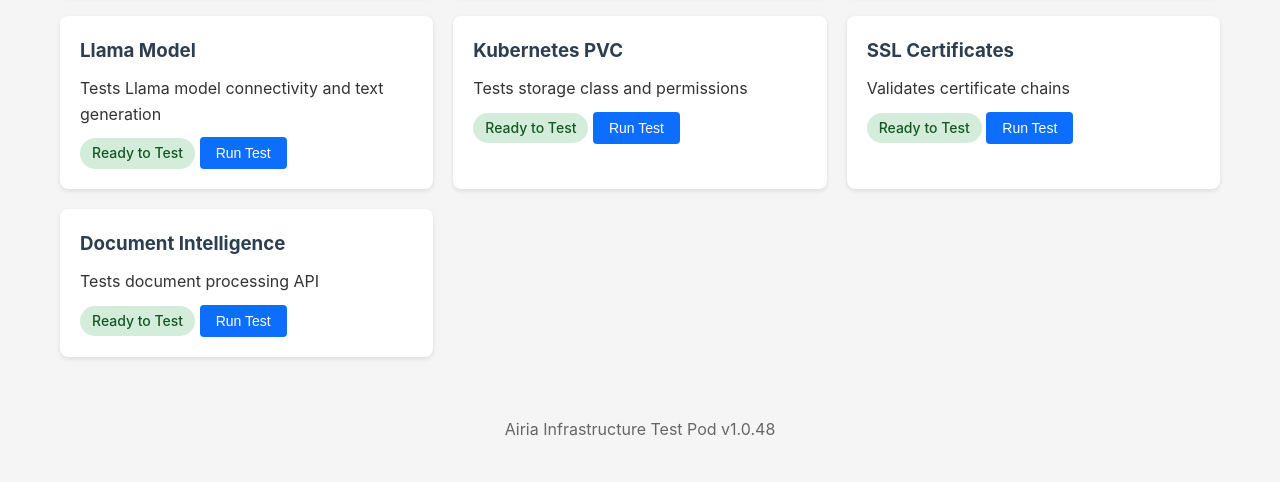
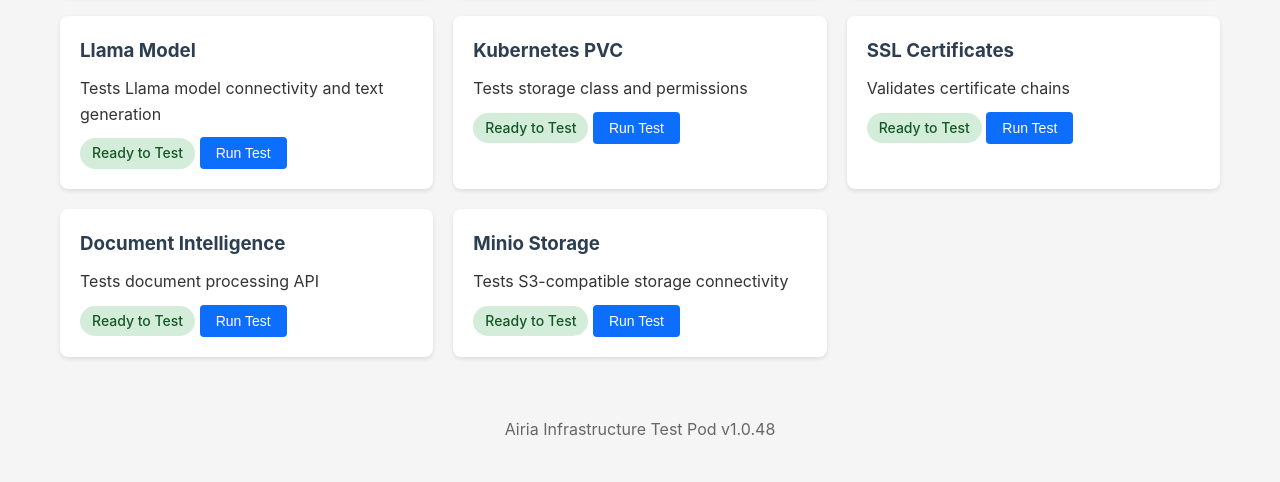
Before and after one commit to davidpacold/airia-test-pod, a FastAPI app: template templates/dashboard.html in a window 1280 px wide. Shown: the part 547-1029 px from the top of the page. Run offline with FastAPI, Linux system fonts and the light colour scheme; the template is opened without the code that fills it, so the values that code supplies are empty.

Commit message:
Add Minio test card to dashboard UI
- Added Minio storage test card to the dashboard template
- Displays S3-compatible storage connectivity testing
- Maintains consistent UI with other test cards

🤖 Generated with [Claude Code](https://claude.ai/code)

Co-Authored-By: Claude <noreply@anthropic.com>

```diff
--- a/templates/dashboard.html
+++ b/templates/dashboard.html
@@ -270,6 +270,14 @@
                     <button class="test-button" onclick="runTest('docintel')" id="docintel-btn">Run Test</button>
                     <div class="test-details" id="docintel-details"></div>
                 </div>
+
+                <div class="test-card" id="minio-card">
+                    <h3>Minio Storage</h3>
+                    <p>Tests S3-compatible storage connectivity</p>
+                    <span class="test-status ready" id="minio-status">Ready to Test</span>
+                    <button class="test-button" onclick="runTest('minio')" id="minio-btn">Run Test</button>
+                    <div class="test-details" id="minio-details"></div>
+                </div>
             </div>
         </main>
 
```
